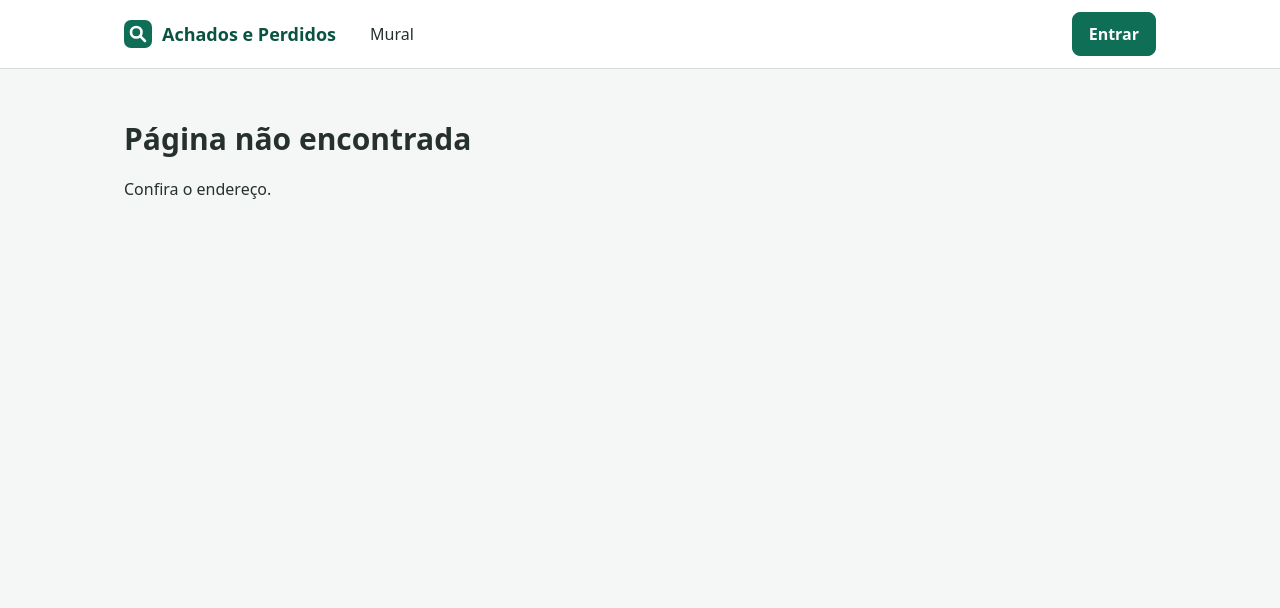
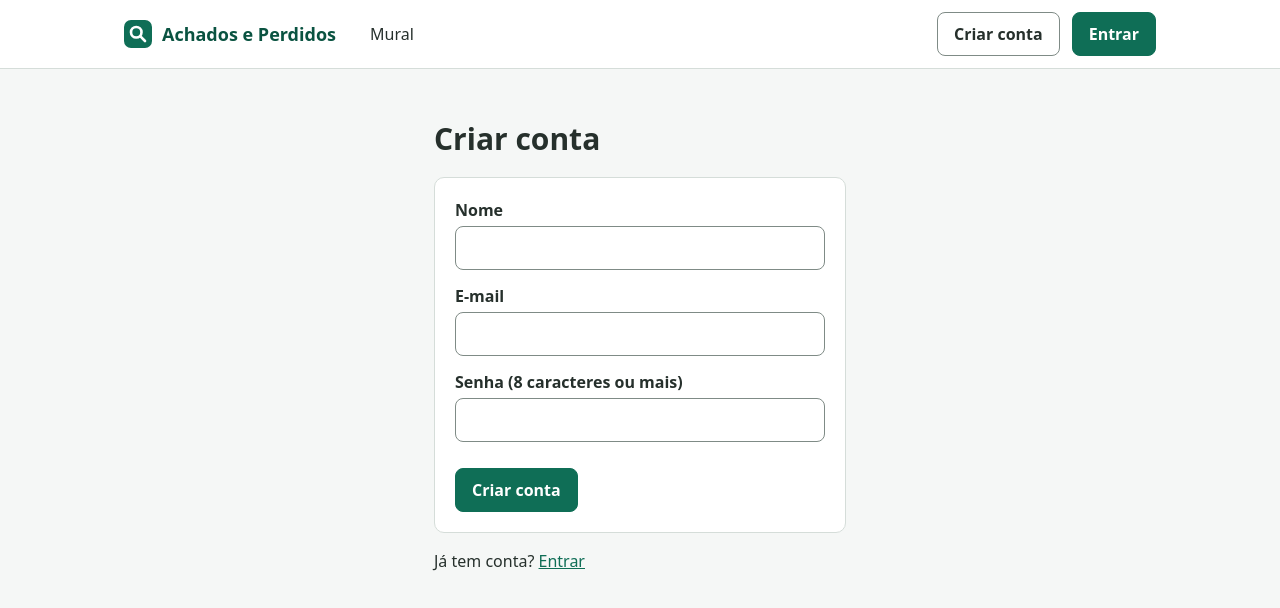
Before and after one commit to BrunoFerMarques/achados-perdidos, a React (Vite) app in the folder frontend/: page /criar-conta in a window 1280 px wide. Shown: the top 608 px of the page. Built offline with nearby package versions, Linux system fonts and the light colour scheme; no server answers.

Commit message:
[FEAT] adicionando a tela de criar conta

```diff
--- a/frontend/src/App.tsx
+++ b/frontend/src/App.tsx
@@ -12,6 +12,7 @@ import { PickupPage } from './pages/PickupPage'
 import { ReceiveItemsPage } from './pages/ReceiveItemsPage'
 import { RegisterItemPage } from './pages/RegisterItemPage'
 import { ReviewClaimsPage } from './pages/ReviewClaimsPage'
+import { SignUpPage } from './pages/SignUpPage'
 import { TransfersPage } from './pages/TransfersPage'
 
 function App() {
@@ -21,6 +22,7 @@ function App() {
       <Routes>
         <Route path="/" element={<HomePage />} />
         <Route path="/login" element={<LoginPage />} />
+        <Route path="/criar-conta" element={<SignUpPage />} />
         <Route
           path="/itens/novo"
           element={<RequireAuth><RegisterItemPage /></RequireAuth>}
--- /dev/null
+++ b/frontend/src/api/users.ts
@@ -0,0 +1,8 @@
+import { api, post } from './client'
+import type { User } from './types'
+
+export const usersApi = {
+  // público: é assim que um visitante vira usuário. O papel é sempre "usuario", quem põe é a API
+  register: (name: string, email: string, password: string) =>
+    api<User>('/v1/users', post({ name, email, password })),
+}
--- a/frontend/src/components/Header.tsx
+++ b/frontend/src/components/Header.tsx
@@ -55,9 +55,14 @@ export function Header() {
                 </button>
               </>
             ) : (
-              <Link to="/login" className="button primary">
-                Entrar
-              </Link>
+              <>
+                <Link to="/criar-conta" className="button">
+                  Criar conta
+                </Link>
+                <Link to="/login" className="button primary">
+                  Entrar
+                </Link>
+              </>
             )}
           </div>
         )}
--- a/frontend/src/pages/LoginPage.tsx
+++ b/frontend/src/pages/LoginPage.tsx
@@ -1,5 +1,5 @@
 import { useState, type FormEvent } from 'react'
-import { Navigate, useLocation, useNavigate } from 'react-router'
+import { Link, Navigate, useLocation, useNavigate } from 'react-router'
 import { ApiError } from '../api/client'
 import { useAuth } from '../auth/useAuth'
 import { Page } from '../components/Page'
@@ -64,6 +64,12 @@ export function LoginPage() {
           {sending ? 'Entrando…' : 'Entrar'}
         </button>
       </form>
+      <p>
+        Não tem conta?{' '}
+        <Link to="/criar-conta" state={{ from }}>
+          Criar conta
+        </Link>
+      </p>
     </Page>
   )
 }
--- /dev/null
+++ b/frontend/src/pages/SignUpPage.tsx
@@ -0,0 +1,96 @@
+import { useState, type FormEvent } from 'react'
+import { Link, Navigate, useLocation } from 'react-router'
+import { ApiError, errorText } from '../api/client'
+import { usersApi } from '../api/users'
+import { useAuth } from '../auth/useAuth'
+import { Page } from '../components/Page'
+
+/** Criar conta. Deu certo, a pessoa já entra, sem digitar tudo de novo no login. */
+export function SignUpPage() {
+  const { user, login } = useAuth()
+  // a tela de onde o RequireAuth mandou pro login; o login repassa pra cá
+  const state = useLocation().state as { from?: string } | null
+  const [name, setName] = useState('')
+  const [email, setEmail] = useState('')
+  const [password, setPassword] = useState('')
+  const [error, setError] = useState('')
+  const [sending, setSending] = useState(false)
+
+  // vale pra quem já estava logado e também logo depois do cadastro
+  if (user) return <Navigate to={state?.from ?? '/'} replace />
+
+  async function handleSubmit(event: FormEvent<HTMLFormElement>) {
+    event.preventDefault()
+    setError('')
+    setSending(true)
+    let created = false
+    try {
+      await usersApi.register(name, email, password)
+      created = true
+      await login(email, password)
+    } catch (err) {
+      // a conta existe: tentar de novo aqui daria "E-mail já cadastrado"
+      if (created) setError('Conta criada, mas não deu para entrar. Use a tela Entrar.')
+      // o 422 vem em inglês e só acontece no que o navegador deixa passar (ex.: ana@site)
+      else if (err instanceof ApiError && err.status === 422)
+        setError('Confira o nome, o e-mail e a senha.')
+      else setError(errorText(err))
+    } finally {
+      setSending(false)
+    }
+  }
+
+  return (
+    <Page title="Criar conta" narrow>
+      <form onSubmit={handleSubmit}>
+        <label>
+          Nome
+          <input
+            type="text"
+            autoComplete="name"
+            maxLength={120}
+            value={name}
+            onChange={(e) => setName(e.target.value)}
+            required
+          />
+        </label>
+        <label>
+          E-mail
+          <input
+            type="email"
+            autoComplete="email"
+            value={email}
+            onChange={(e) => setEmail(e.target.value)}
+            required
+          />
+        </label>
+        <label>
+          Senha (8 caracteres ou mais)
+          <input
+            type="password"
+            autoComplete="new-password"
+            minLength={8}
+            maxLength={128}
+            value={password}
+            onChange={(e) => setPassword(e.target.value)}
+            required
+          />
+        </label>
+        {error && (
+          <p role="alert" className="error">
+            {error}
+          </p>
+        )}
+        <button type="submit" disabled={sending}>
+          {sending ? 'Criando…' : 'Criar conta'}
+        </button>
+      </form>
+      <p>
+        Já tem conta?{' '}
+        <Link to="/login" state={state}>
+          Entrar
+        </Link>
+      </p>
+    </Page>
+  )
+}
```
